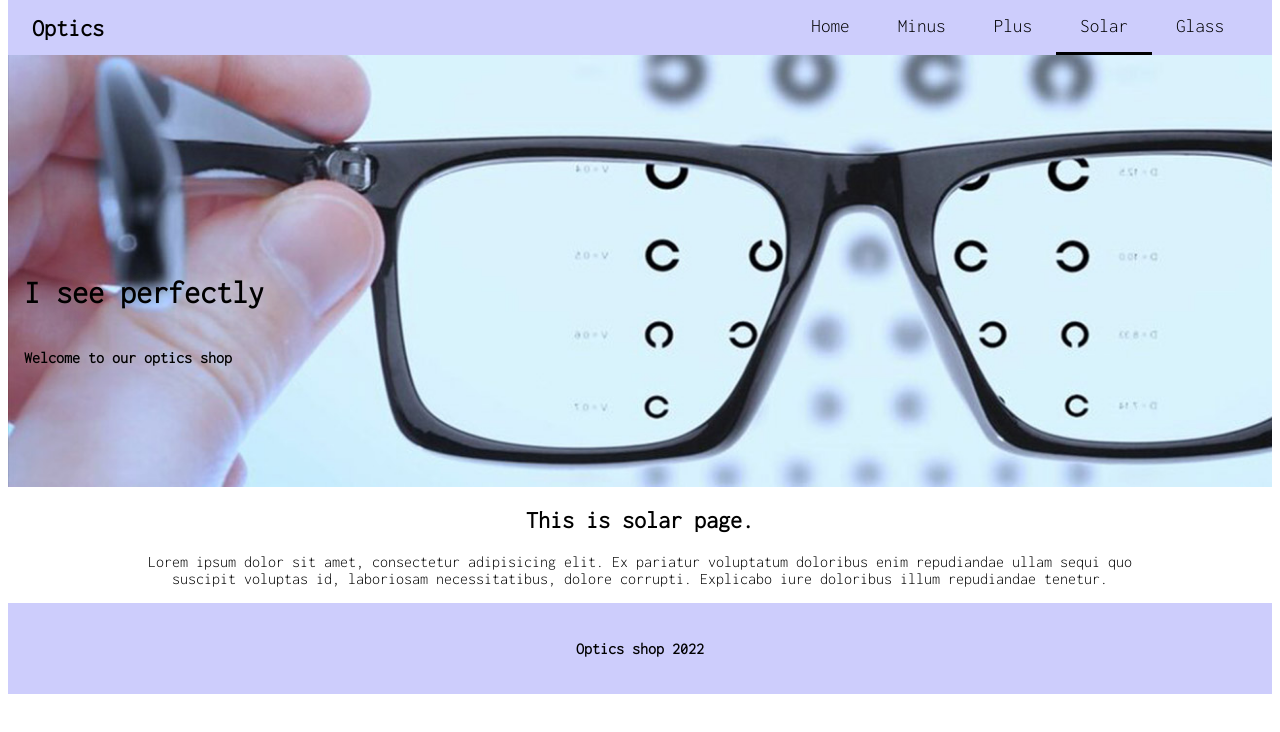
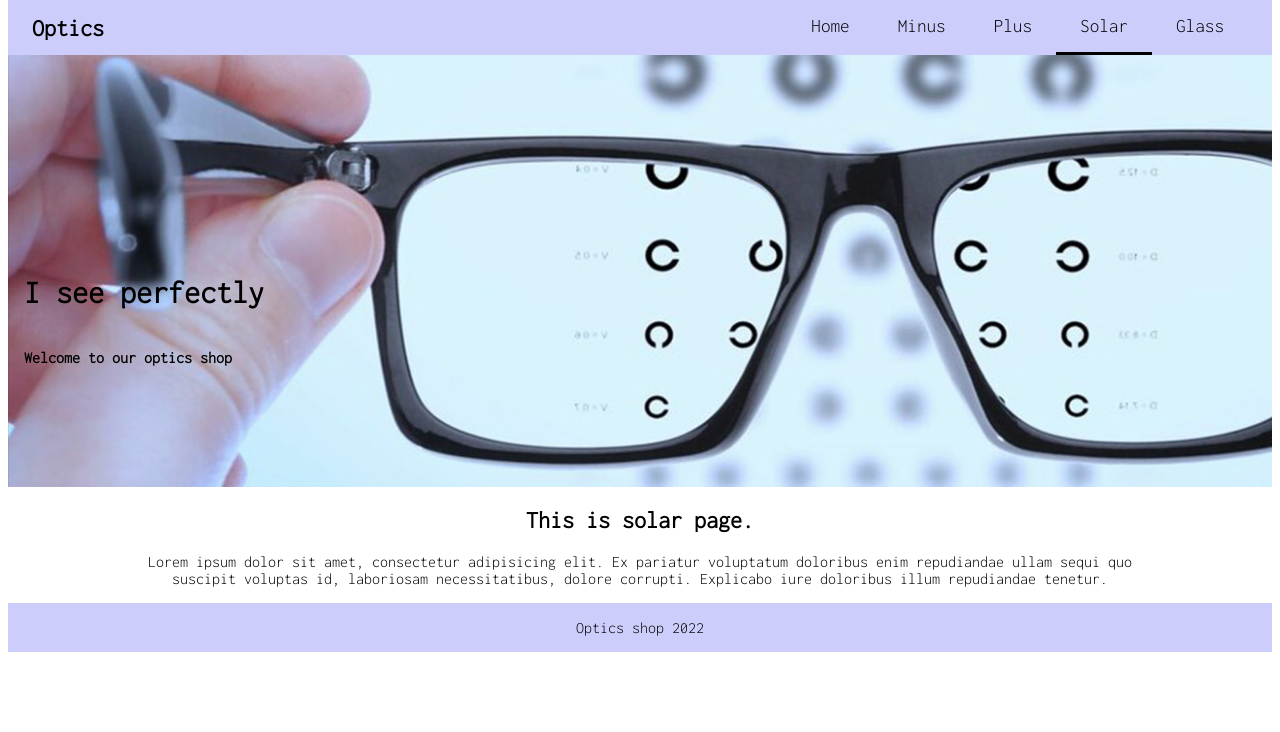
Before and after one commit to yryskulKuttubaeva/diploma, a React (Create React App) app: page /solar in a window 1280 px wide. Shown: the top 732 px of the page. Built offline with nearby package versions, Linux system fonts and the light colour scheme.

Commit message:
change text

```diff
--- a/src/components/Footer/Footer.js
+++ b/src/components/Footer/Footer.js
@@ -3,7 +3,7 @@ import "./Footer.css";
 function Footer() {
   return (
     <footer className="Footer">
-       <h4>Optics shop 2022</h4>
+       Optics shop 2022
     </footer>
   );
 }
```
